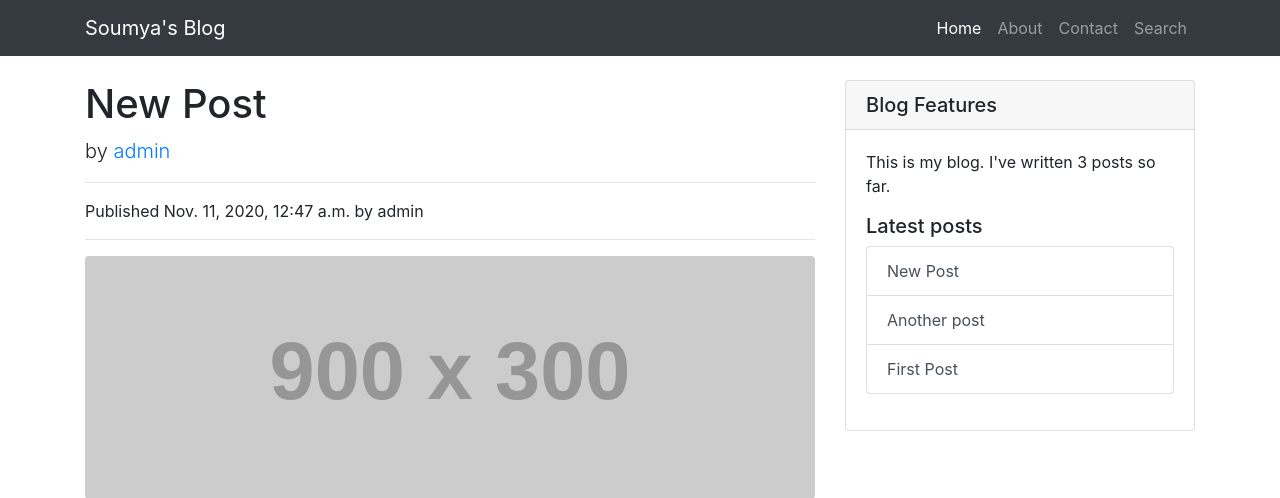
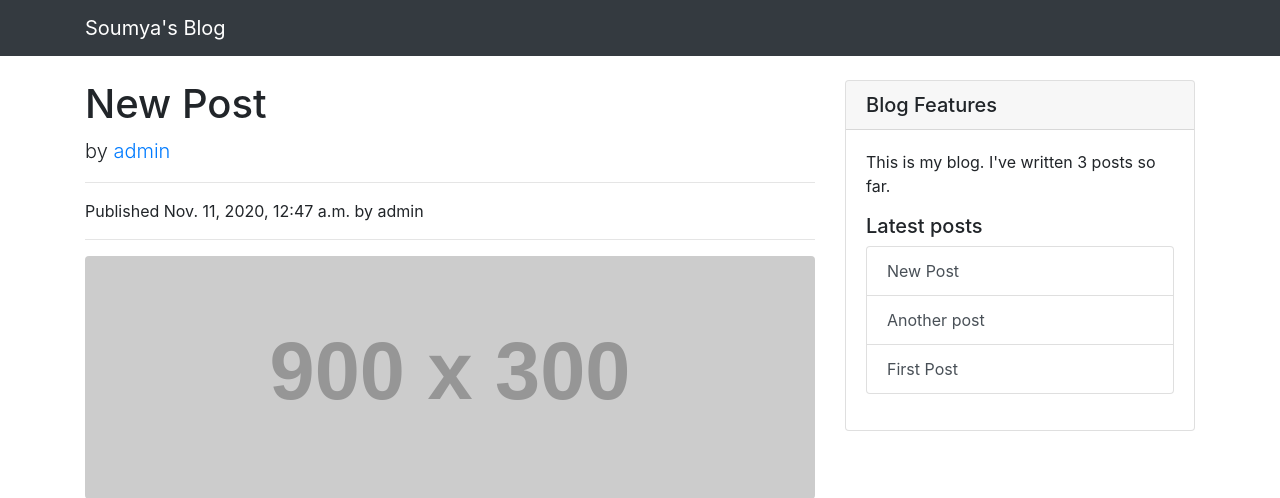
Before and after one commit to soumyar27/mysite, a Django app: a page that uses blog/templates/blog/navigation.html in a window 1280 px wide. Shown: the top 498 px of the page. Run offline with Django 3.2, Linux system fonts and the light colour scheme; data comes from the database, SQL or seed files in the repository; grey boxes labelled with a size stand in for pictures from a placeholder-image service; some libraries are stand-ins or nearby versions.

Commit message:
changes to navigation bar

```diff
--- a/blog/templates/blog/navigation.html
+++ b/blog/templates/blog/navigation.html
@@ -7,7 +7,7 @@
         </button>
         <div class="collapse navbar-collapse" id="navbarResponsive">
             <ul class="navbar-nav ml-auto">
-                <li class="nav-item active">
+                <!--<li class="nav-item active">
                     <a class="nav-link" href="/">Home
                         <span class="sr-only">(current)</span>
                     </a>
@@ -20,7 +20,7 @@
                 </li>
                 <li class="nav-item">
                     <a class="nav-link" href="/search">Search</a>
-                </li>
+                </li>-->
             </ul>
         </div>
     </div>
```
